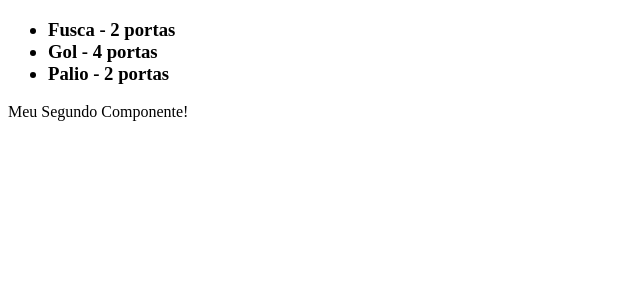
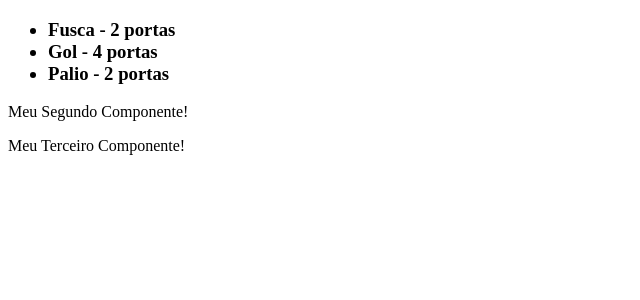
Before and after one commit to diegofornalha/angular, an Angular app: page / in a window 1280 px wide. Shown: the top 300 px of the page, without its empty margins (0-640 px from the left). Built offline with nearby package versions, Linux system fonts and the light colour scheme.

Commit message:
criando meu terceiro componente

```diff
--- a/src/app/app.component.html
+++ b/src/app/app.component.html
@@ -1,2 +1,3 @@
 <app-meu-primeiro-componente></app-meu-primeiro-componente>
 <app-meu-segundo-componente></app-meu-segundo-componente>
+<app-meu-terceiro-componente></app-meu-terceiro-componente>
--- a/src/app/app.module.ts
+++ b/src/app/app.module.ts
@@ -4,6 +4,7 @@ import { NgModule } from '@angular/core';
 import { AppComponent } from './app.component';
 import { MeuPrimeiroComponente } from './meu-primeiro/meu-primeiro.component';
 import { MeuSegundoComponente } from './meu-segundo/meu-segundo.component';
+import { MeuTerceiroComponent } from './meu-terceiro/meu-terceiro.component';
 
 
 @NgModule({
@@ -11,6 +12,7 @@ import { MeuSegundoComponente } from './meu-segundo/meu-segundo.component';
     AppComponent,
     MeuPrimeiroComponente,
     MeuSegundoComponente,
+    MeuTerceiroComponent,
    ],
   imports: [BrowserModule],
   providers: [],
--- a/src/app/meu-primeiro/meu-primeiro.component.html
+++ b/src/app/meu-primeiro/meu-primeiro.component.html
@@ -1,4 +1,3 @@
-
 <h3>
   <ul>
     <li *ngFor="let car of carros"> {{car.nome}} - {{car.portas}} portas</li>
--- a/src/app/meu-segundo/meu-segundo.component.ts
+++ b/src/app/meu-segundo/meu-segundo.component.ts
@@ -4,4 +4,5 @@ import { Component } from '@angular/core';
   selector: 'app-meu-segundo-componente',
   templateUrl: './meu-segundo.component.html',
 })
+// tslint:disable-next-line: component-class-suffix
 export class MeuSegundoComponente  {}
--- /dev/null
+++ b/src/app/meu-terceiro/meu-terceiro.component.html
@@ -0,0 +1 @@
+<p>Meu Terceiro Componente!</p>
```
Also changed, not shown: src/app/meu-terceiro/meu-terceiro.component.ts (added, +7 -0 lines).
